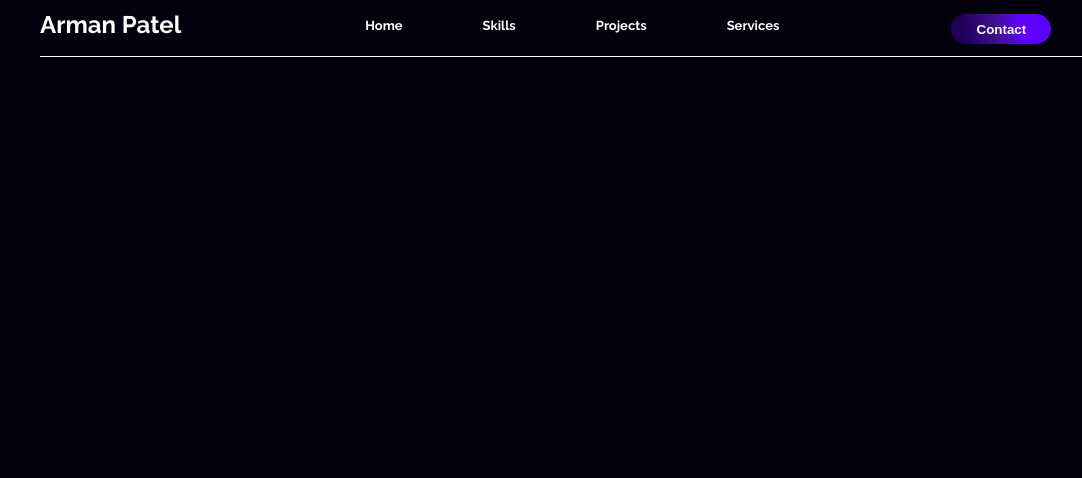
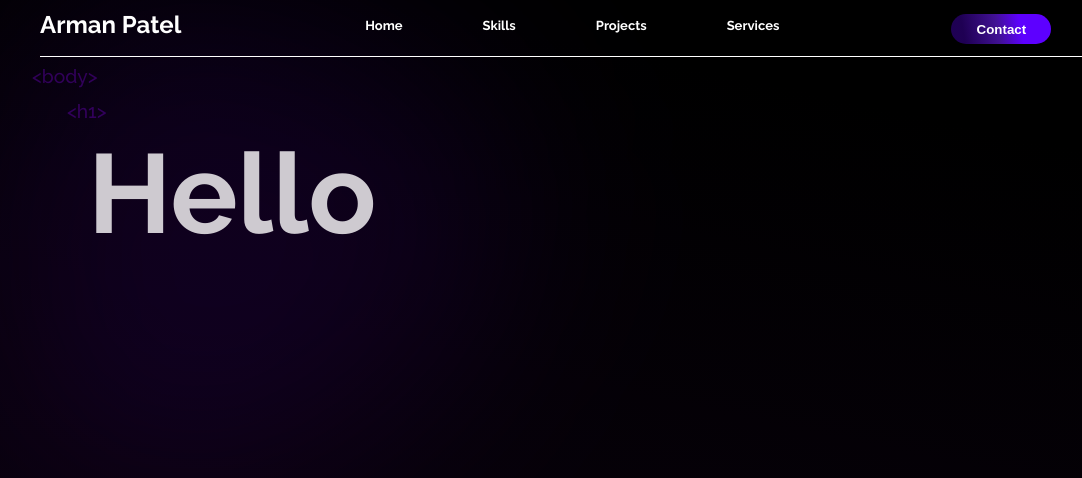
Before and after one commit to Arman6117/Portfolio_V2, a React (Create React App) app: page / in a window 1280 px wide. Shown: the top 478 px of the page, without its empty margins (8-1090 px from the left). Built offline with nearby package versions, Linux system fonts and the light colour scheme.

Commit message:
Started Intro Section

```diff
--- a/src/App.js
+++ b/src/App.js
@@ -6,7 +6,9 @@ function App() {
     <header>
         <Navbar />
     </header>
-
+    <main>
+      <Home/>
+    </main>
     </>
   );
 }
--- a/src/Components/Home/Home.jsx
+++ b/src/Components/Home/Home.jsx
@@ -2,7 +2,16 @@ import React from 'react'
 import './Home.scss'
 const Home = () => {
   return (
-    <div>Home</div>
+    <>
+      <div className="home">
+      <div className='gradient'></div>
+        <div className="home_text">
+        <span className='html body'>&lt;body&gt;</span>
+        <span className='html h1'>&lt;h1&gt;</span>
+          <span className='txt greet'>Hello</span>
+        </div>
+      </div>
+    </>
   )
 }
 
--- a/src/Components/Home/Home.scss
+++ b/src/Components/Home/Home.scss
@@ -14,9 +14,76 @@
 
 
 
-// div
-// {
-//     background:$landing_page_bg;
-//     width: 100px;
-//     height: 100px;
-// }
+.home
+{
+  display: flex;
+  width: 100%;
+  height: 100vh;
+  background: $landing_page_bg;
+  background-size: 400% 400%;
+  color: white;
+
+  .home_text
+  {
+     display: flex;
+
+     .html
+     {
+      position: absolute;
+      color: $l_page_html_tx;
+      font-weight: 500;
+      font-size: 1.2rem;
+     }
+      .body
+      {
+        top: 65px;
+        left: 40px;
+      }
+      .h1
+      {
+        top: 100px;
+        left: 75px;
+      }
+
+     .txt
+     {
+       color: $l_page_text;
+       font-weight: bold;
+       font-size: 7rem;
+       position: absolute;
+     }
+     .greet
+     {
+      top: 8rem;
+      left: 6rem;
+     }
+  }
+}
+@keyframes rotate {
+  0% {
+    transform: rotate(0deg);
+  }
+  100% {
+    transform: rotate(360deg);
+  }
+}
+
+.gradient {
+  position: absolute;
+  --size: 450px;
+  --speed: 50s;
+  --easing: cubic-bezier(0.8, 0.2, 0.2, 0.8);
+
+  width: var(--size);
+  height: var(--size);
+  filter: blur(calc(var(--size) / 5));
+  background-image: linear-gradient(hsla(265, 100%, 15%, 0.323), hsla(271, 100%, 18%, 0.317));
+  animation: rotate var(--speed) var(--easing) alternate infinite;
+  border-radius: 30% 70% 70% 30% / 30% 30% 70% 70%;
+}
+
+@media (min-width: 720px) {
+  .gradient {
+    --size: 500px;
+  }
+}
--- a/src/Components/Navbar/Navbar.scss
+++ b/src/Components/Navbar/Navbar.scss
@@ -16,7 +16,7 @@ $c_btn_hvr: linear-gradient(
   width: 100%;
   height: 3.5rem;
   position: fixed;
-
+ z-index: 1;
   .nav-cnt {
     display: flex;
 
--- a/src/index.scss
+++ b/src/index.scss
@@ -4,7 +4,7 @@ body
     font-family: 'Raleway', sans-serif;
     margin: 0;
     padding: 0;
-    background: #04010e;
+    // background: #04010e;
 }
 
 :root
```
